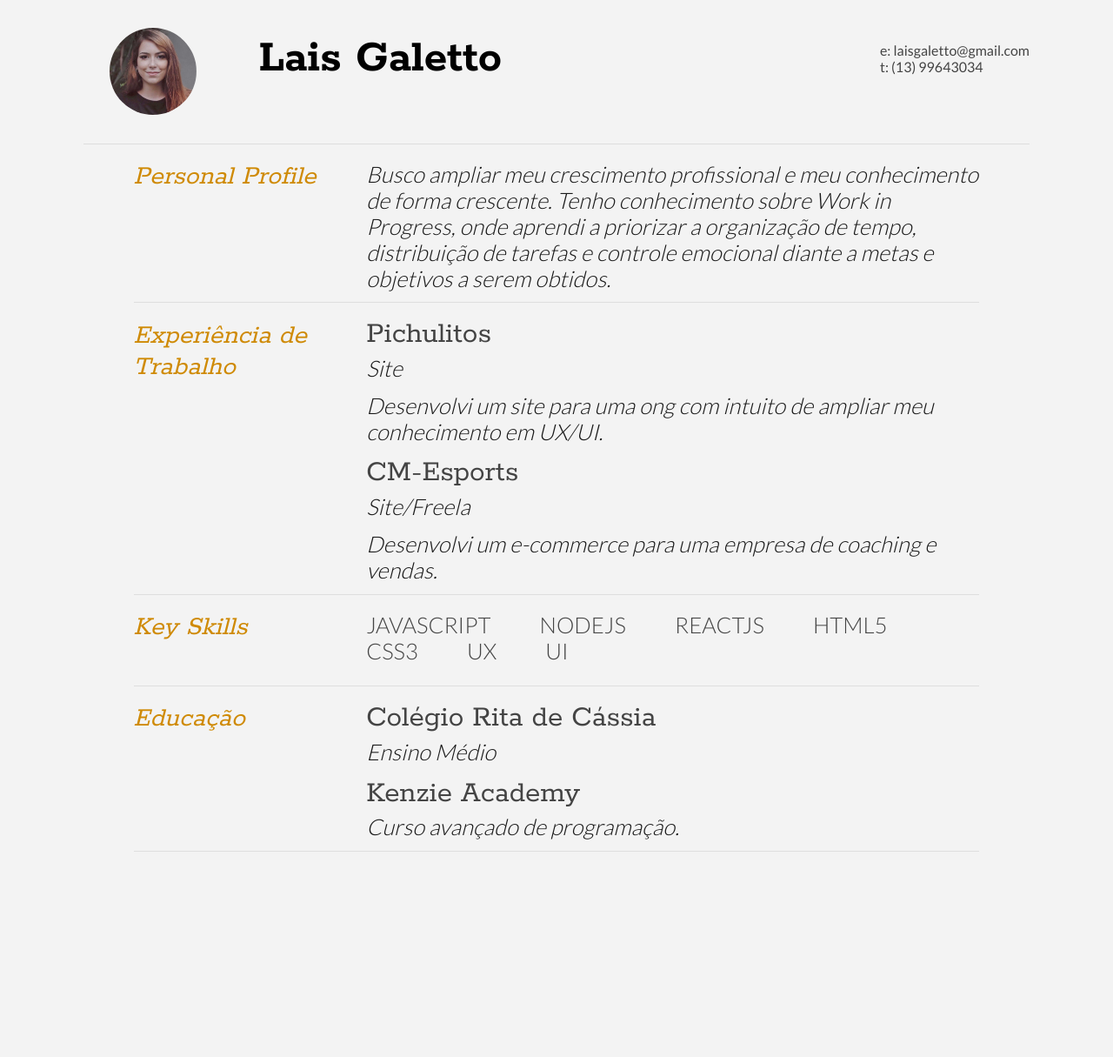
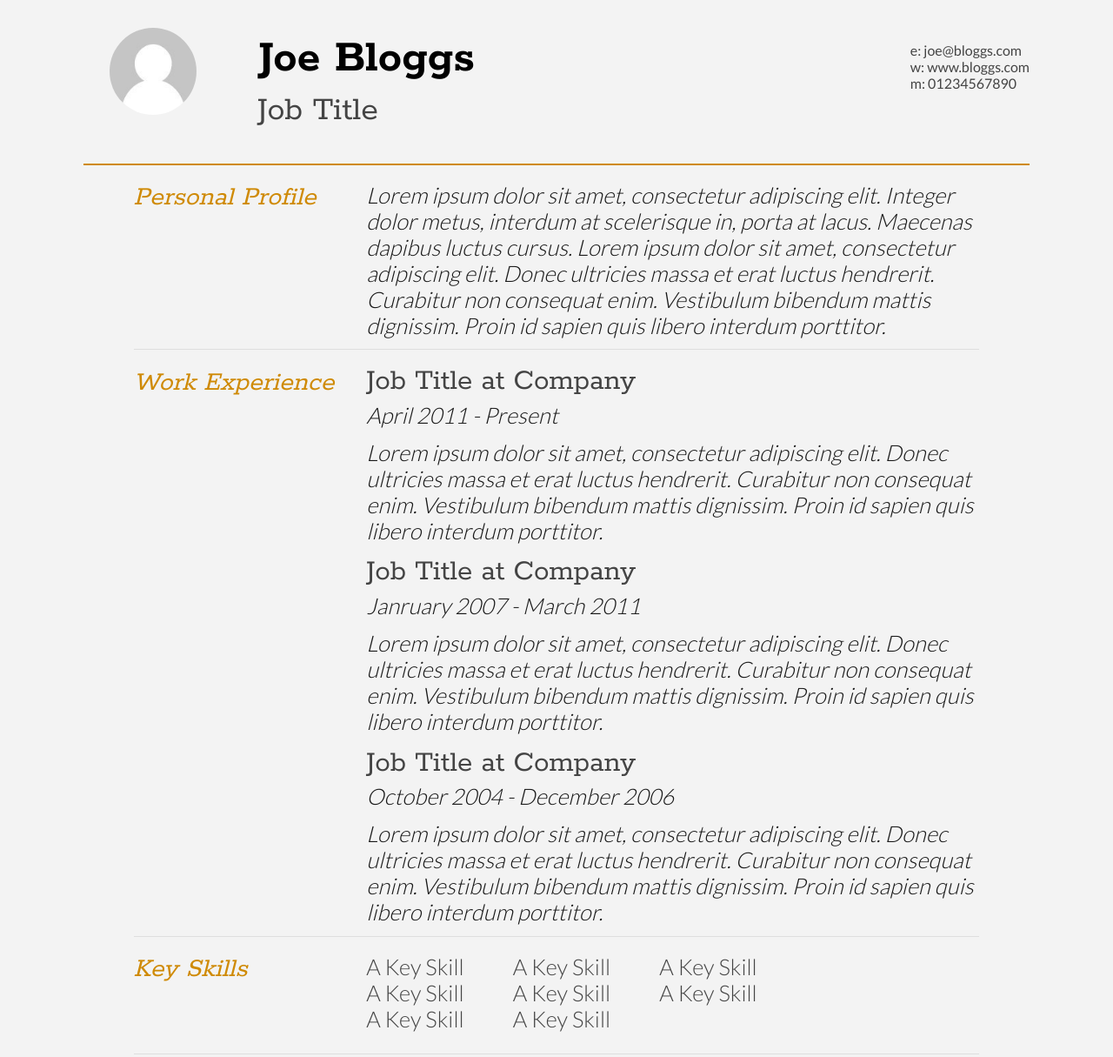
Before and after one commit to Kenzie-Academy-Brasil-Developers/curriculo-sprint-2-laisGaletto, a plain HTML site: page index.html in a window 1280 px wide. Shown: the top 1215 px of the page at 87% size. Drawn offline with Linux system fonts and the light colour scheme.

Commit message:
alterações referente ao index feitas

```diff
--- a/index.html
+++ b/index.html
@@ -1,7 +1,7 @@
 <!DOCTYPE html>
 <html>
 <head>
-<title>Lais Galetto - Curriculum Vitae</title>
+<title>John Doe - Curriculum Vitae</title>
 
 <meta name="viewport" content="width=device-width"/>
 <meta name="description" content="The Curriculum Vitae of Joe Bloggs."/>
@@ -18,21 +18,22 @@
 <div id="cv" >
 	<div class="mainDetails">
 		<div id="headshot">
-			<img src="img/perfil.jpeg" alt="Lais Galetto" />
+			<img src="headshot.jpg" alt="Alan Smith" />
 		</div>
 
 		<div id="name">
-			<h1>Lais Galetto</h1>
-			<h2></h2>
+			<h1>Joe Bloggs</h1>
+			<h2>Job Title</h2>
 		</div>
 
 		<div id="contactDetails">
 			<ul>
-				<li>e: <a href="mailto:laisgaletto@gmail.com" target="_blank">laisgaletto@gmail.com</a></li>
-				<li>t: (13) 99643034</li>
+				<li>e: <a href="mailto:joe@bloggs.com" target="_blank">joe@bloggs.com</a></li>
+				<li>w: <a href="http://www.bloggs.com">www.bloggs.com</a></li>
+				<li>m: 01234567890</li>
 			</ul>
 		</div>
-		<div class="clear"></div>
+		<div class="clear top"></div>
 	</div>
 
 	<div id="mainArea">
@@ -43,8 +44,7 @@
 				</div>
 
 				<div class="sectionContent">
-					<p>Busco ampliar meu crescimento profissional e meu conhecimento de forma crescente. Tenho conhecimento sobre Work in Progress, onde aprendi a priorizar a organização de tempo, distribuição de tarefas e controle emocional diante a metas e objetivos a serem obtidos.
-					</p>
+					<p>Lorem ipsum dolor sit amet, consectetur adipiscing elit. Integer dolor metus, interdum at scelerisque in, porta at lacus. Maecenas dapibus luctus cursus. Lorem ipsum dolor sit amet, consectetur adipiscing elit. Donec ultricies massa et erat luctus hendrerit. Curabitur non consequat enim. Vestibulum bibendum mattis dignissim. Proin id sapien quis libero interdum porttitor.</p>
 				</div>
 			</article>
 			<div class="clear"></div>
@@ -53,23 +53,27 @@
 
 		<section>
 			<div class="sectionTitle">
-				<h1>Experiência de Trabalho</h1>
+				<h1>Work Experience</h1>
 			</div>
 
 			<div class="sectionContent">
 				<article>
-					<h2>Pichulitos</h2>
-					<p class="subDetails">Site</p>
-					<p>Desenvolvi um site para uma ong com intuito de ampliar meu conhecimento em UX/UI.</p>
+					<h2>Job Title at Company</h2>
+					<p class="subDetails">April 2011 - Present</p>
+					<p>Lorem ipsum dolor sit amet, consectetur adipiscing elit. Donec ultricies massa et erat luctus hendrerit. Curabitur non consequat enim. Vestibulum bibendum mattis dignissim. Proin id sapien quis libero interdum porttitor.</p>
 				</article>
 
 				<article>
-					<h2>CM-Esports</h2>
-					<p class="subDetails">Site/Freela</p>
-					<p>Desenvolvi um e-commerce para uma empresa de coaching e vendas.</p>
-
+					<h2>Job Title at Company</h2>
+					<p class="subDetails">Janruary 2007 - March 2011</p>
+					<p>Lorem ipsum dolor sit amet, consectetur adipiscing elit. Donec ultricies massa et erat luctus hendrerit. Curabitur non consequat enim. Vestibulum bibendum mattis dignissim. Proin id sapien quis libero interdum porttitor.</p>
 				</article>
 
+				<article>
+					<h2>Job Title at Company</h2>
+					<p class="subDetails">October 2004 - December 2006</p>
+					<p>Lorem ipsum dolor sit amet, consectetur adipiscing elit. Donec ultricies massa et erat luctus hendrerit. Curabitur non consequat enim. Vestibulum bibendum mattis dignissim. Proin id sapien quis libero interdum porttitor.</p>
+				</article>
 			</div>
 			<div class="clear"></div>
 		</section>
@@ -82,13 +86,16 @@
 
 			<div class="sectionContent">
 				<ul class="keySkills">
-					<li>JAVASCRIPT</li>
-					<li>NODEJS</li>
-					<li>REACTJS</li>
-					<li>HTML5</li>
-					<li>CSS3</li>
-					<li>UX</li>
-					<li>UI</li>
+					<li>A Key Skill</li>
+					<li>A Key Skill</li>
+					<li>A Key Skill</li>
+					<br>
+					<li>A Key Skill</li>
+					<li>A Key Skill</li>
+					<li>A Key Skill</li>
+					<br>
+					<li>A Key Skill</li>
+					<li>A Key Skill</li>
 				</ul>
 			</div>
 			<div class="clear"></div>
@@ -97,23 +104,22 @@
 
 		<section>
 			<div class="sectionTitle">
-				<h1>Educação</h1>
+				<h1>Education</h1>
 			</div>
 
 			<div class="sectionContent">
 				<article>
-					<h2>Colégio Rita de Cássia</h2>
-
-					<p>Ensino Médio</p>
+					<h2>College/University</h2>
+					<p class="subDetails">Qualification</p>
+					<p>Lorem ipsum dolor sit amet, consectetur adipiscing elit. Donec ultricies massa et erat luctus hendrerit. Curabitur non consequat enim.</p>
 				</article>
 
 				<article>
-					<h2>Kenzie Academy</h2>
-
-					<p>Curso avançado de programação.</p>
+					<h2>College/University</h2>
+					<p class="subDetails">Qualification</p>
+					<p>Lorem ipsum dolor sit amet, consectetur adipiscing elit. Donec ultricies massa et erat luctus hendrerit. Curabitur non consequat enim.</p>
 				</article>
 			</div>
-			<div class="clear"></div>
 		</section>
 
 	</div>
```
Also changed, not shown: headshot.jpg (added), img/perfil.jpeg (deleted).
